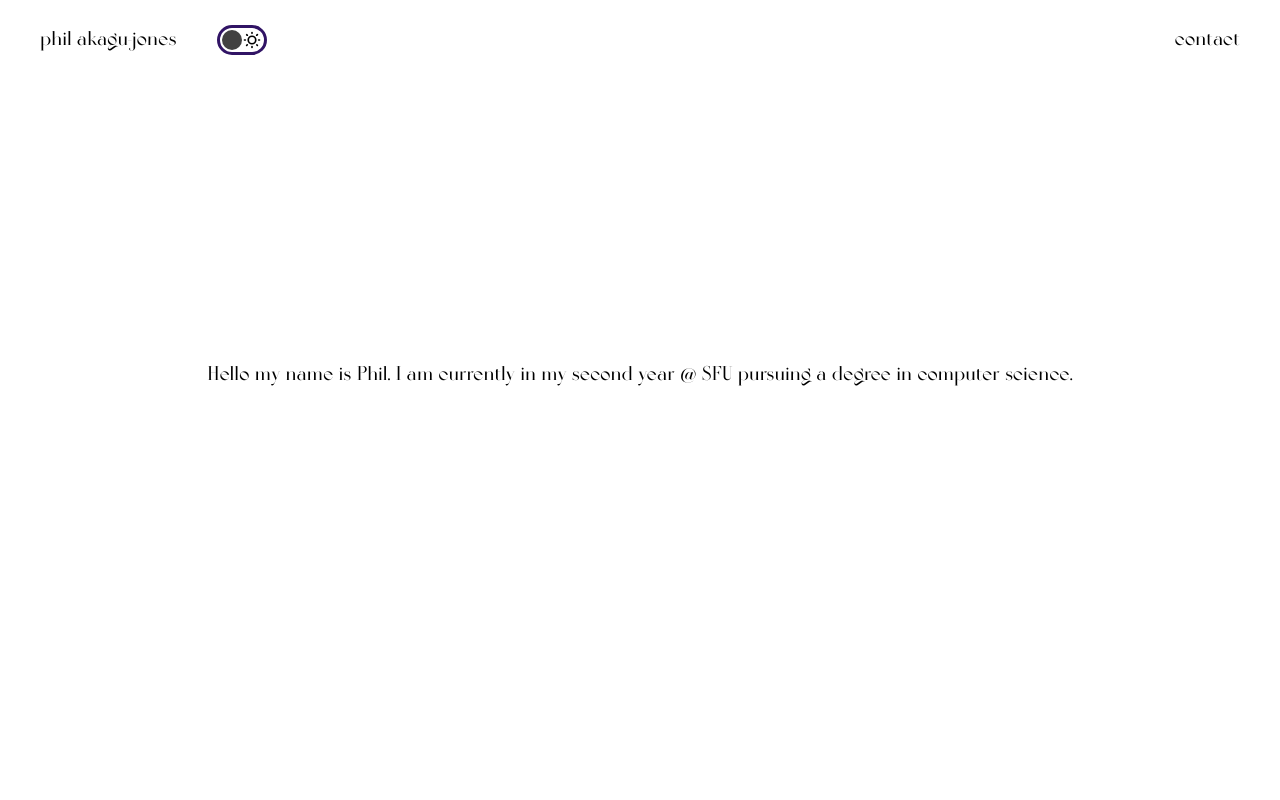
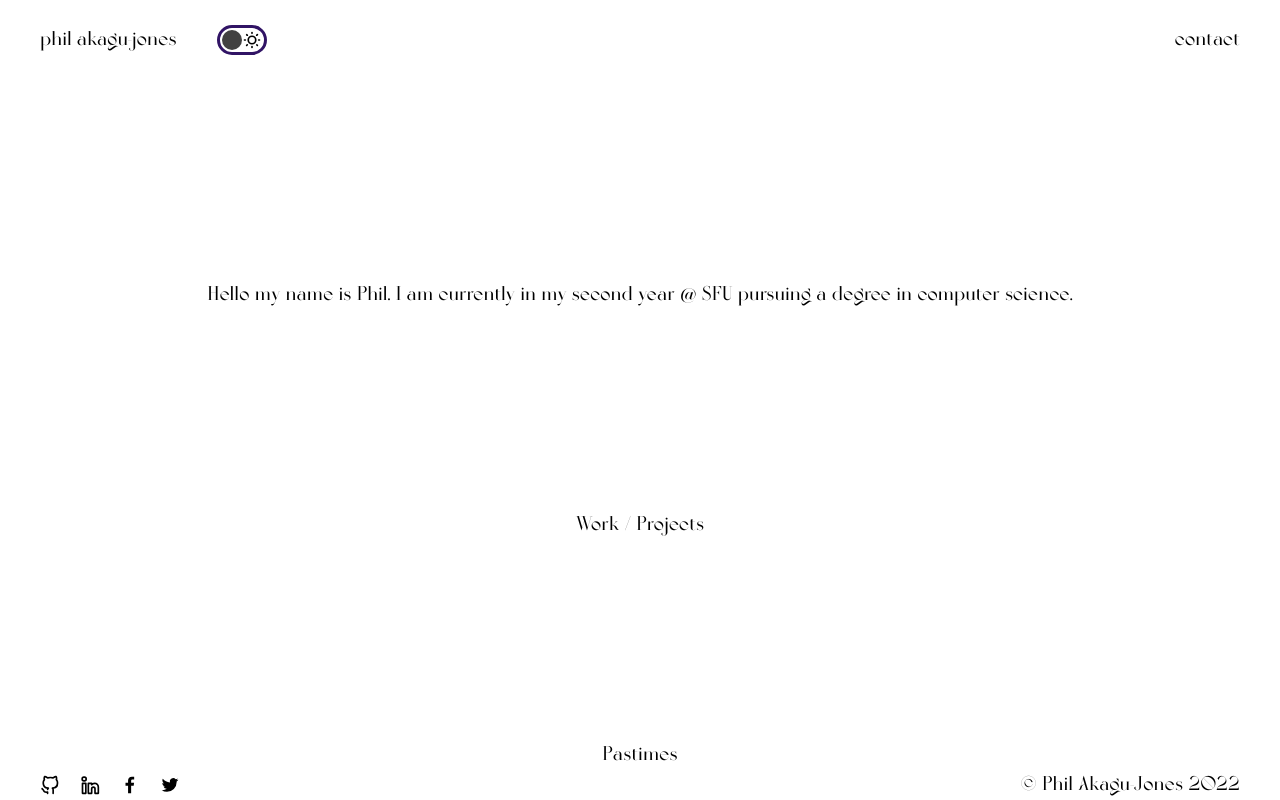
Before and after one commit to philakagujones/PersonalSite, a Next.js app: page / in a window 1280 px wide. Shown: the top 800 px of the page. Built offline with nearby package versions, Linux system fonts and the light colour scheme.

Commit message:
Added google analytics

```diff
--- a/pages/_app.js
+++ b/pages/_app.js
@@ -1,11 +1,26 @@
+import Script from 'next/script';
 import { ThemeProvider } from 'next-themes'
 import '../styles/globals.css'
 
 function MyApp({ Component, pageProps }) {
   return (
-    <ThemeProvider>
-      <Component {...pageProps} />
-    </ThemeProvider>
+    <>
+      <Script strategy="lazyOnload" src={`https://www.googletagmanager.com/gtag/js?id=${process.env.NEXT_PUBLIC_GOOGLE_ANALYTICS}`} />
+
+      <Script strategy="lazyOnload">
+        {`
+            window.dataLayer = window.dataLayer || [];
+            function gtag(){dataLayer.push(arguments);}
+            gtag('js', new Date());
+            gtag('config', '${process.env.NEXT_PUBLIC_GOOGLE_ANALYTICS}', {
+            page_path: window.location.pathname,
+            });
+        `}
+      </Script>
+      <ThemeProvider>
+        <Component {...pageProps} />
+      </ThemeProvider>
+    </>
   )
 }
 
--- a/pages/index.js
+++ b/pages/index.js
@@ -22,6 +22,15 @@ export default function Home() {
         <div className={styles.message}>
           <p>Hello my name is Phil. I am currently in my second year @ SFU pursuing a degree in computer science.</p>
         </div>
+
+        <div className={styles.projects}>
+          <h1>Work / Projects</h1>
+        </div>
+
+        <div className={styles.hobbies}>
+          <h1>Pastimes</h1>
+        </div>
+
       </main>
 
       <Footer />
--- a/styles/Home.module.css
+++ b/styles/Home.module.css
@@ -3,22 +3,27 @@
 }
 
 .main {
-  min-height: 100vh;
-  padding: 4rem 0;
-  flex: 1;
-  display: flex;
-  flex-direction: column;
+  display: block;
   justify-content: center;
   align-items: center;
 }
 
 .message {
   display: flex;
-  height: 77vh;
   margin-top: 10rem;
   justify-content: center;
   text-align: center;
 }
 
+.projects {
+  text-align: center;
+  margin-top: 10rem;
+}
+
+.hobbies {
+  text-align: center;
+  margin-top: 10rem;
+}
+
 @media screen and (max-width: 480px) {
 }
```
Also changed, not shown: 1 other file (tests, documents, lock files or other folders).
